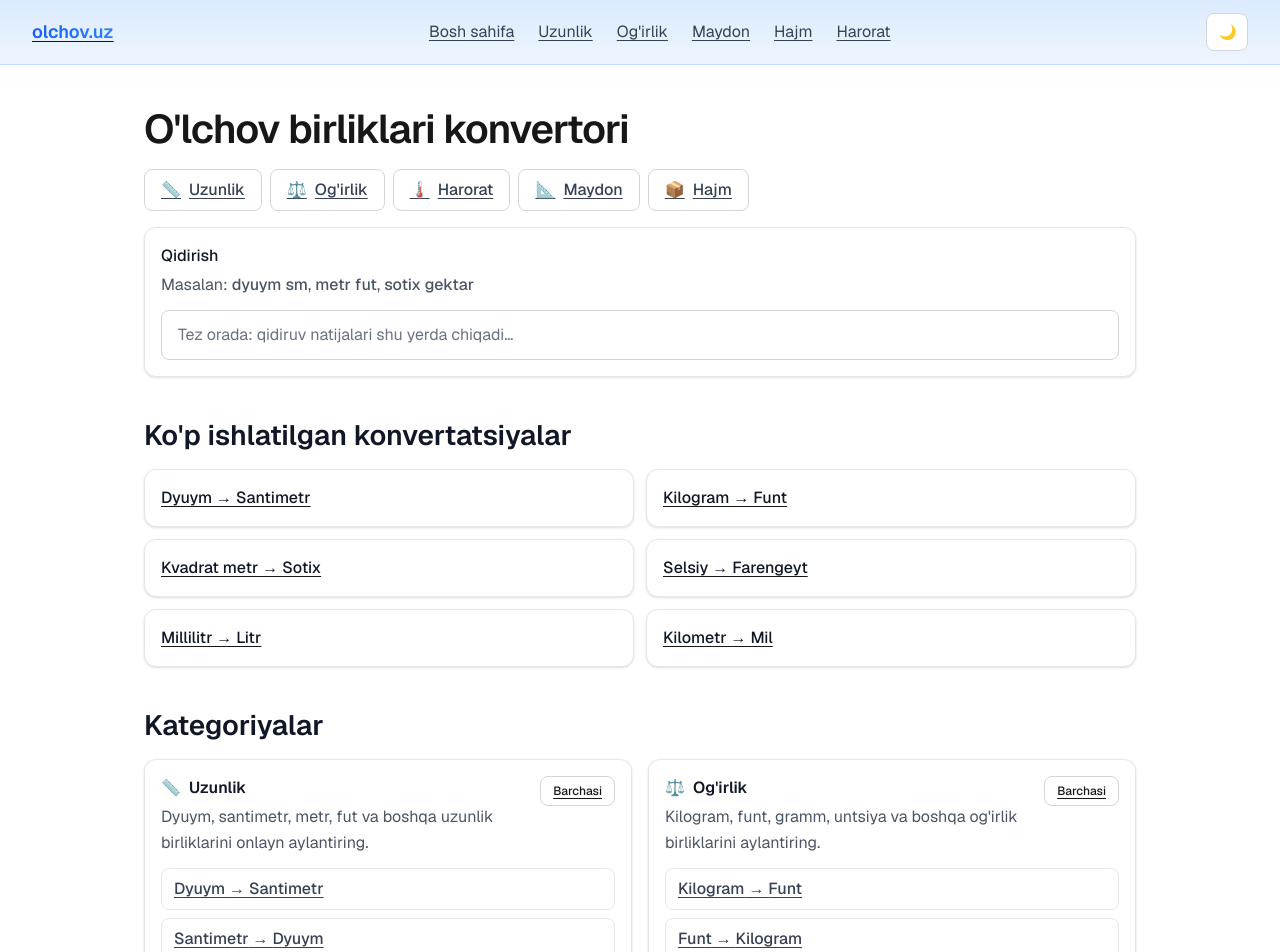
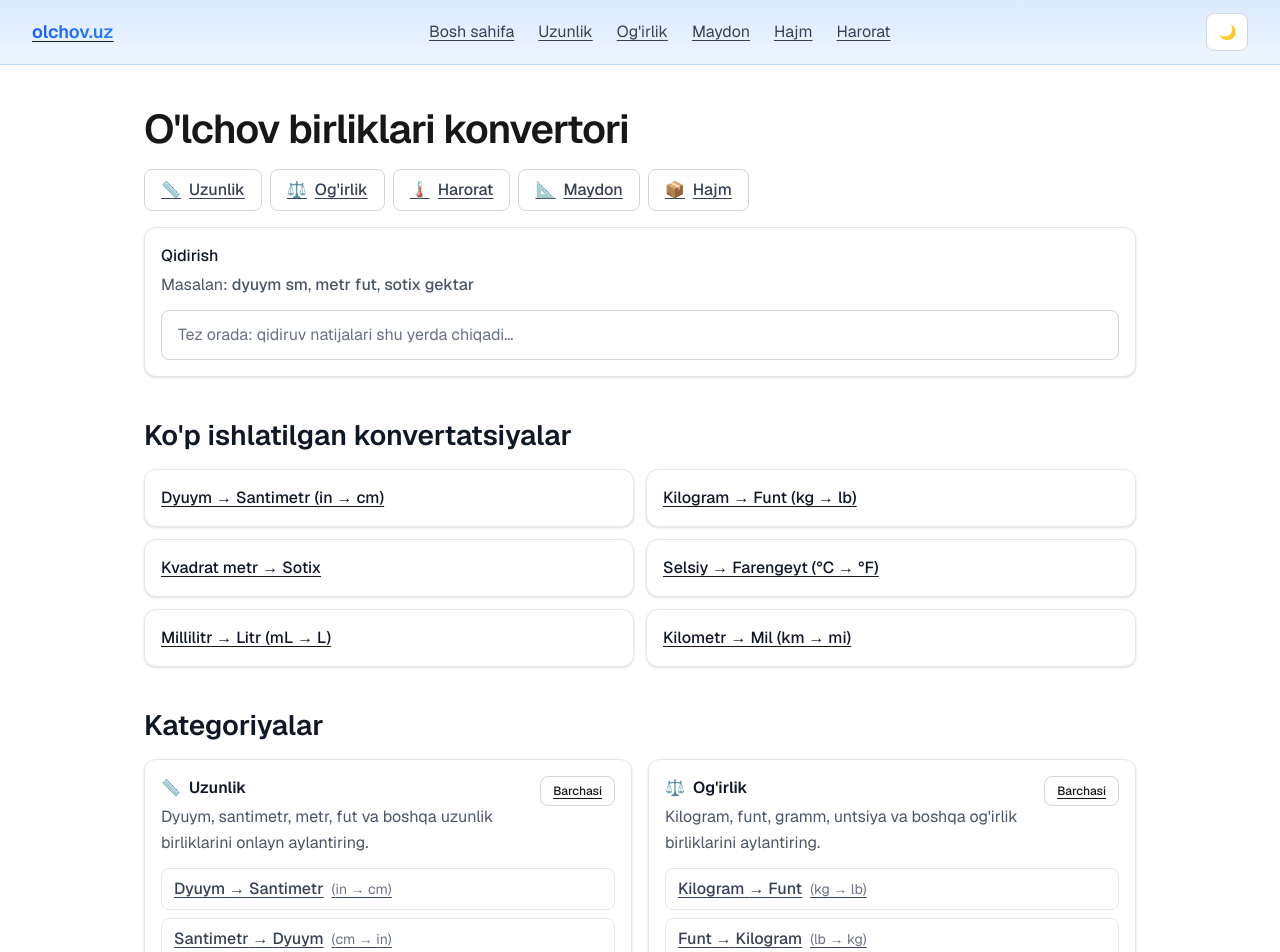
Before and after one commit to JKR007/olchov.uz, a Next.js app: page / in a window 1280 px wide. Shown: the top 952 px of the page. Built offline with nearby package versions, Linux system fonts and the light colour scheme.

Commit message:
enhance: add unit abbreviations

```diff
--- a/app/page.tsx
+++ b/app/page.tsx
@@ -16,7 +16,13 @@ function getUnitLabel(unitSlug: string): string {
   return unit?.label ?? unitSlug;
 }
 
-// Helper: Get converter page name from path
+// Helper: Get unit symbol from slug
+function getUnitSymbol(unitSlug: string): string | undefined {
+  const unit = Object.values(UNITS).find((u) => u.slug === unitSlug);
+  return unit?.symbol;
+}
+
+// Helper: Get converter page name from path with abbreviations
 function getConverterName(path: string): string {
   const parts = path.split("/");
   if (parts.length !== 3) return path;
@@ -25,6 +31,12 @@ function getConverterName(path: string): string {
   if (!found) return path;
   const fromLabel = getUnitLabel(found.from);
   const toLabel = getUnitLabel(found.to);
+  const fromSymbol = getUnitSymbol(found.from);
+  const toSymbol = getUnitSymbol(found.to);
+
+  if (fromSymbol && toSymbol) {
+    return `${fromLabel} → ${toLabel} (${fromSymbol} → ${toSymbol})`;
+  }
   return `${fromLabel} → ${toLabel}`;
 }
 
@@ -151,6 +163,8 @@ export default function HomePage() {
                     const href = `/${cat.slug}/${p.from}-${p.to}`;
                     const fromLabel = getUnitLabel(p.from);
                     const toLabel = getUnitLabel(p.to);
+                    const fromSymbol = getUnitSymbol(p.from);
+                    const toSymbol = getUnitSymbol(p.to);
                     return (
                       <Link
                         key={href}
@@ -158,6 +172,11 @@ export default function HomePage() {
                         className="block rounded-lg border border-gray-200 bg-white px-3 py-2 text-base font-medium text-gray-700 transition-colors hover:border-blue-300 hover:bg-blue-50 hover:text-blue-600 dark:border-gray-600 dark:bg-gray-800 dark:text-gray-200 dark:hover:border-blue-600 dark:hover:bg-blue-900/20 dark:hover:text-blue-400"
                       >
                         {fromLabel} → {toLabel}
+                        {fromSymbol && toSymbol && (
+                          <span className="ml-2 text-sm font-normal text-gray-500 dark:text-gray-400">
+                            ({fromSymbol} → {toSymbol})
+                          </span>
+                        )}
                       </Link>
                     );
                   })}
```
